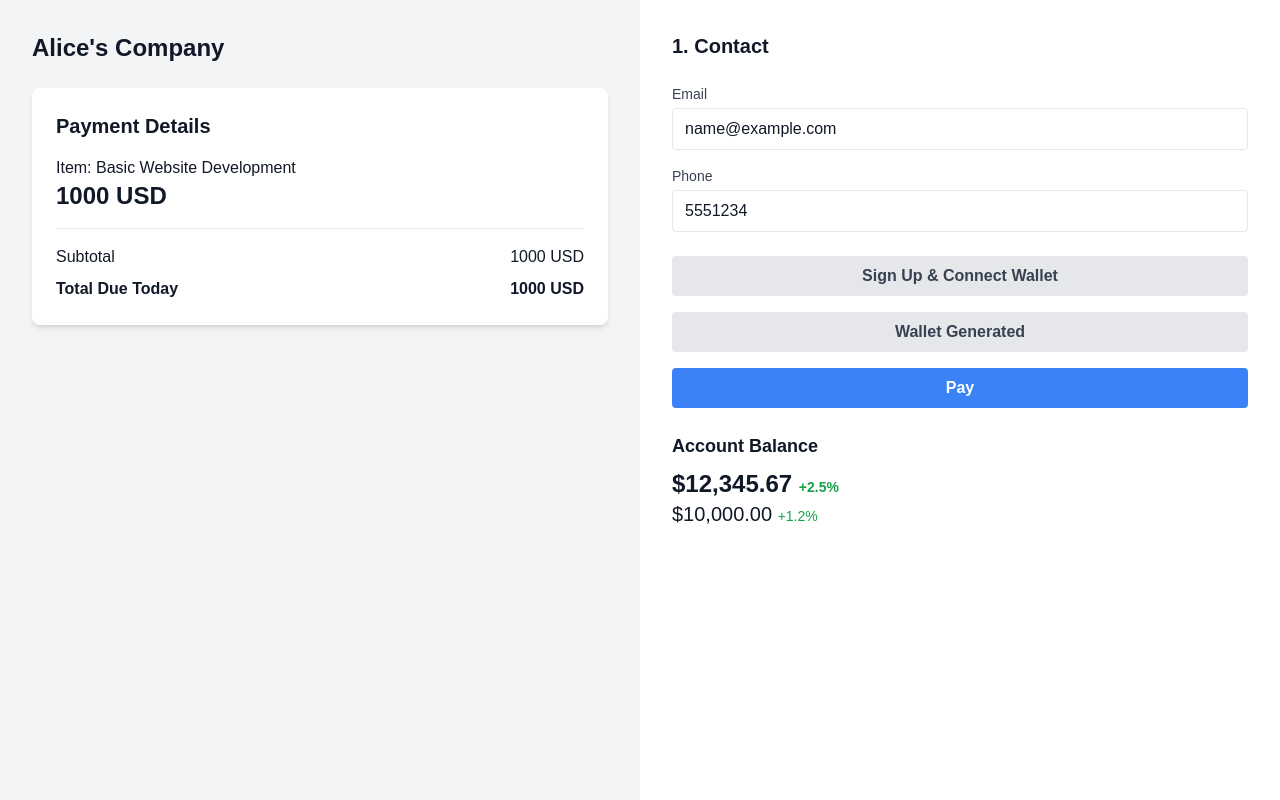
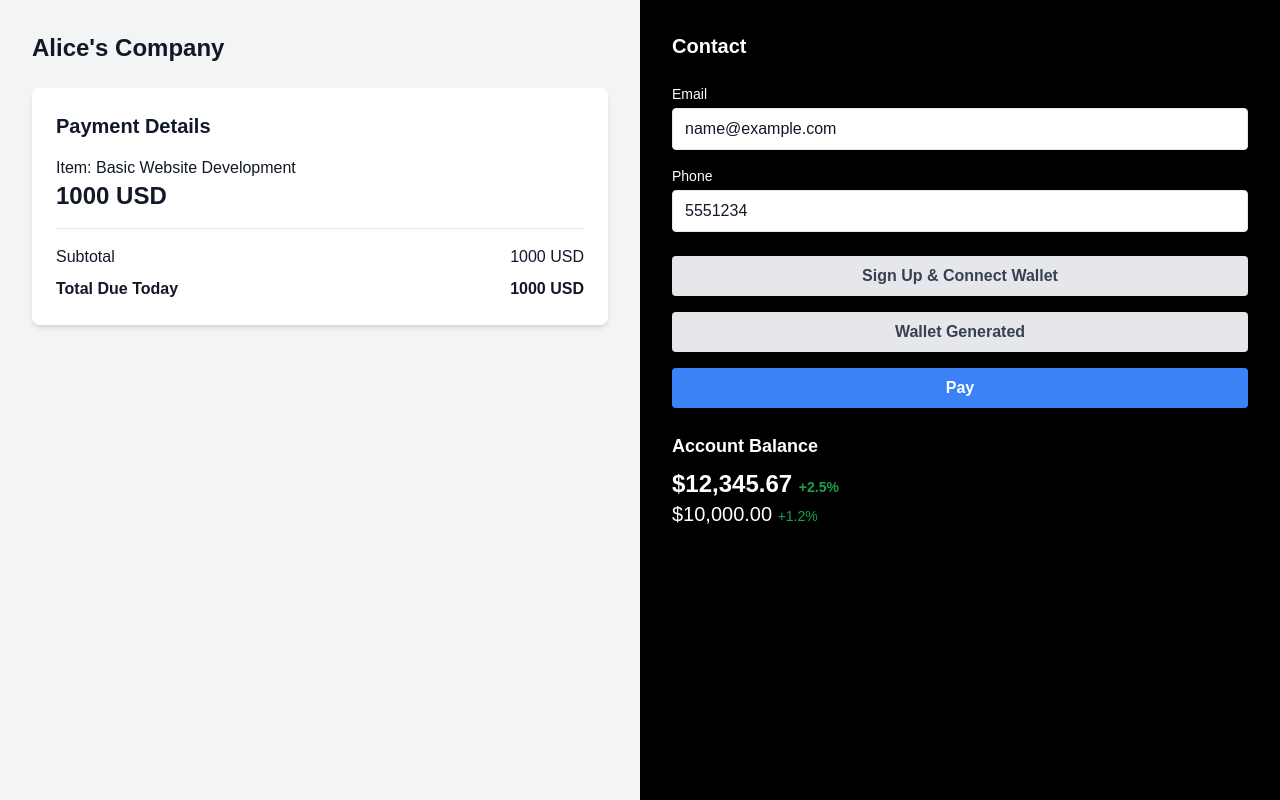
Before and after one commit to alexanderkoh/hackmeridian2024, a Next.js app: page /payment-link in a window 1280 px wide. Both pictures are taken after typing "name@example.com", "5551234" into the empty fields and a click on the button "Generate Wallet". Built offline with nearby package versions, Linux system fonts and the light colour scheme.

Commit message:
minor fixes

```diff
--- a/app/payment-link/page.tsx
+++ b/app/payment-link/page.tsx
@@ -75,11 +75,11 @@ export default function CheckoutTemplate({ data = dummyData }: { data?: Checkout
       </div>
 
       {/* Right Column */}
-      <div className="w-full md:w-1/2 p-8">
-        <h2 className="text-xl font-semibold mb-6 text-gray-900">1. Contact</h2>
+      <div className="w-full md:w-1/2 p-8 bg-black">
+        <h2 className="text-xl font-semibold mb-6 text-white">Contact</h2>
         <div className="space-y-4 mb-6">
           <div>
-            <label htmlFor="email" className="block text-sm font-medium text-gray-700">Email</label>
+            <label htmlFor="email" className="block text-sm font-medium text-white">Email</label>
             <input
               id="email"
               type="email"
@@ -90,7 +90,7 @@ export default function CheckoutTemplate({ data = dummyData }: { data?: Checkout
             />
           </div>
           <div>
-            <label htmlFor="phone" className="block text-sm font-medium text-gray-700">Phone</label>
+            <label htmlFor="phone" className="block text-sm font-medium text-white">Phone</label>
             <input
               id="phone"
               type="tel"
@@ -128,9 +128,9 @@ export default function CheckoutTemplate({ data = dummyData }: { data?: Checkout
 
         {(isSignedUp || isWalletGenerated) && (
           <div className="mt-6">
-            <h3 className="text-lg font-semibold mb-2 text-gray-900">Account Balance</h3>
-            <p className="text-2xl font-bold text-gray-900">$12,345.67 <span className="text-green-600 text-sm">+2.5%</span></p>
-            <p className="text-xl text-gray-900">$10,000.00 <span className="text-green-600 text-sm">+1.2%</span></p>
+            <h3 className="text-lg font-semibold mb-2 text-white">Account Balance</h3>
+            <p className="text-2xl font-bold text-white">$12,345.67 <span className="text-green-600 text-sm">+2.5%</span></p>
+            <p className="text-xl text-white">$10,000.00 <span className="text-green-600 text-sm">+1.2%</span></p>
           </div>
         )}
       </div>
```
